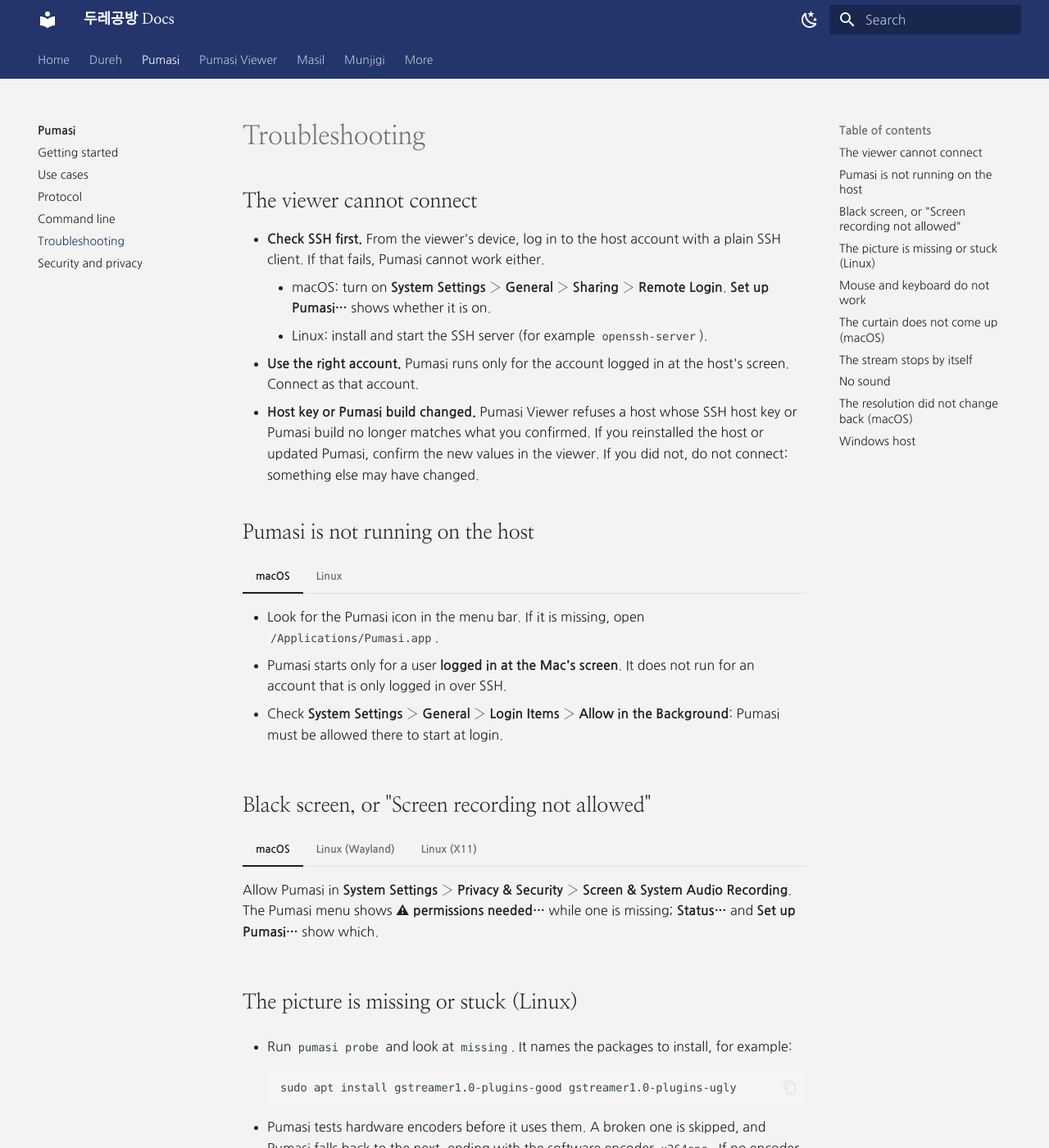
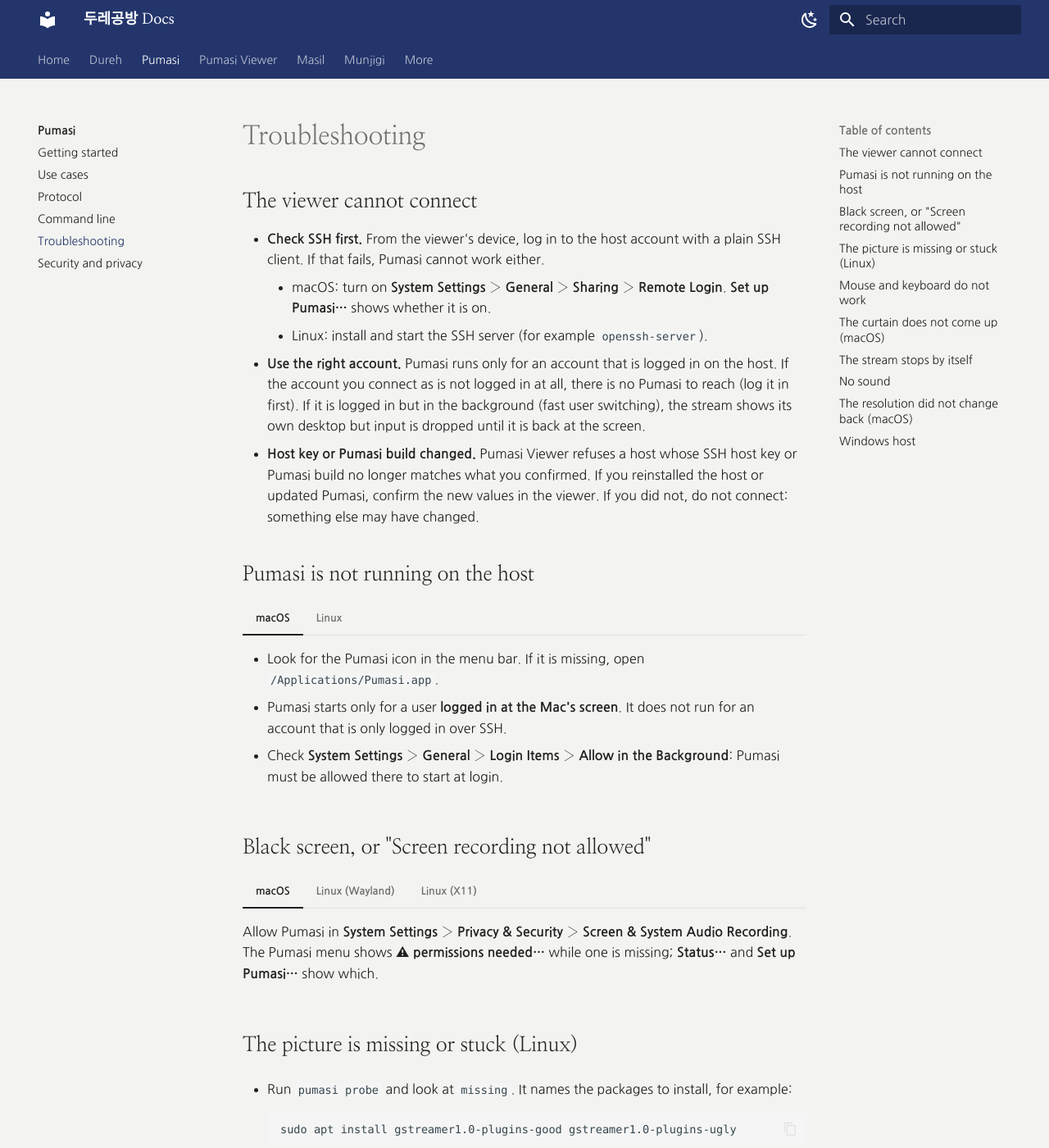
Before and after one commit to dureh-gb/dureh-gb.github.io, an MkDocs documentation site: the page built from docs-src/pumasi/troubleshooting.md, in a window 1280 px wide and 1400 px high. Shown: the whole window at 82% size. Built offline with MkDocs 1.6.1 and Material for MkDocs 9.7.7, drawn with Linux system fonts in a browser that asks for light colours; some web fonts are replaced; some of the changed text lies outside the part shown.

Commit message:
Docs: Mac review fixes (macOS 15 Open Anyway, account cases, viewer limits, permission prompt on the Mac)
Desk: dureh-win

```diff
--- a/docs-src/pumasi/troubleshooting.md
+++ b/docs-src/pumasi/troubleshooting.md
@@ -9,7 +9,7 @@
 - **Check SSH first.** From the viewer's device, log in to the host account with a plain SSH client. If that fails, Pumasi cannot work either.
     - macOS: turn on **System Settings › General › Sharing › Remote Login**. **Set up Pumasi…** shows whether it is on.
     - Linux: install and start the SSH server (for example `openssh-server`).
-- **Use the right account.** Pumasi runs only for the account logged in at the host's screen. Connect as that account.
+- **Use the right account.** Pumasi runs only for an account that is logged in on the host. If the account you connect as is not logged in at all, there is no Pumasi to reach (log it in first). If it is logged in but in the background (fast user switching), the stream shows its own desktop but input is dropped until it is back at the screen.
 - **Host key or Pumasi build changed.** Pumasi Viewer refuses a host whose SSH host key or Pumasi build no longer matches what you confirmed. If you reinstalled the host or updated Pumasi, confirm the new values in the viewer. If you did not, do not connect: something else may have changed.
 
 ## Pumasi is not running on the host
@@ -60,7 +60,7 @@
 
 - **macOS:** allow Pumasi in **Privacy & Security › Accessibility**.
 - **Mac is locked:** input is ignored while the Mac is locked, unless **Allow lock screen control** is on at the Mac. The viewer shows a note. See [Lock screen control](security.md#lock-screen-control-macos).
-- **Another account is at the Mac's screen:** with fast user switching, a background account cannot be controlled. Input is dropped and the viewer says that another account is using the computer.
+- **Another account is at the Mac's screen:** with fast user switching, a background account cannot be controlled. Input is dropped. Dureh says that another account is using the screen; the Windows Pumasi Viewer does not show this yet.
 - **Remote control paused:** after someone took the Mac back from the curtain, remote control pauses for 5 minutes. The person at the Mac can end the pause with **Allow remote control again** in the menu bar.
 - **Linux, Wayland:** input needs the same portal grant as the screen. Accept the Remote Desktop dialog, with keyboard and pointer allowed.
 - **Linux, typed text:** pasting text as typed characters is not yet available on Linux. Single key presses work.
```
Also changed, not shown: docs-src/dureh/getting-started.md (+1 -1 lines), docs-src/dureh/troubleshooting.md (+1 -1 lines), docs-src/viewer/getting-started.md (+1 -1 lines).
